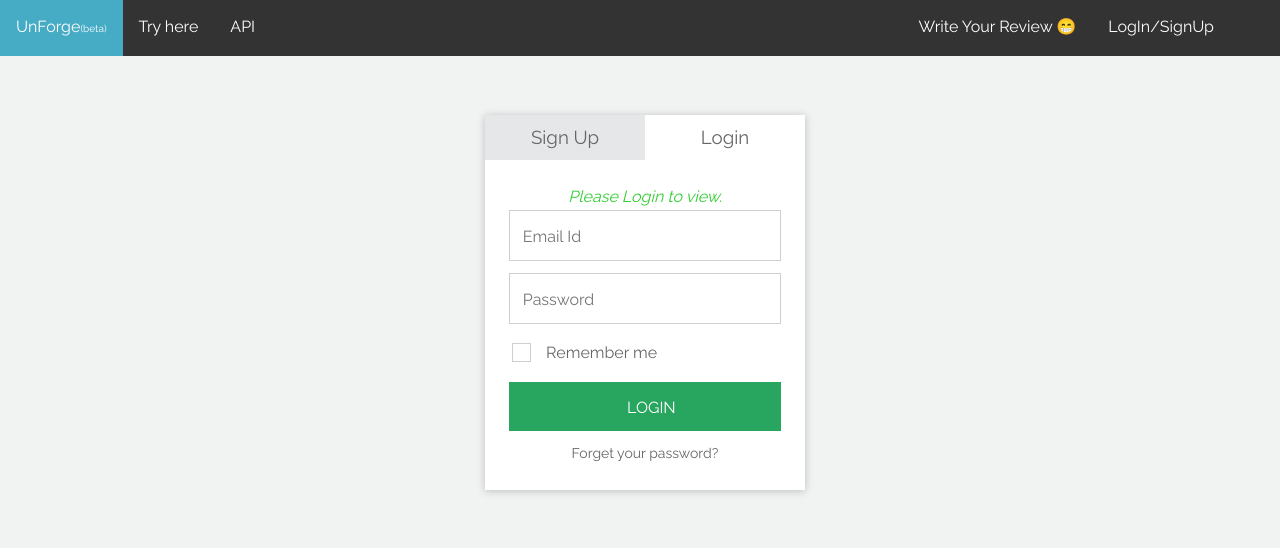
After one commit to ajeeth-b/UnForge-Flask, a Flask app: page /ses/ in a window 1280 px wide. The commit adds this page. Shown: the top 548 px of the page. Run offline with Flask 2, Linux system fonts and the light colour scheme; parts of the project's set-up code (start-up, migrations or seed data) failed here and were passed over; some libraries are stand-ins or nearby versions.

Commit message:
added authentication

```diff
--- a/unforge/__init__.py
+++ b/unforge/__init__.py
@@ -10,6 +10,13 @@ def create_app():
 		return render_template('index.html', prev_result = request.cookies.get('timestamp_id'))
 
 	with app.app_context():
+
+		try:
+			from . import db_init
+		except Exception as e:
+			print('Error in connecting DB:\n\n',e)
+			return None
+
 		from .plagiarism import plag
 		app.register_blueprint(plag)
 
@@ -19,4 +26,7 @@ def create_app():
 		from .review import review
 		app.register_blueprint(review)
 
+		from .authentication import auth
+		app.register_blueprint(auth)
+
 	return app
--- a/unforge/db_init.py
+++ b/unforge/db_init.py
@@ -15,4 +15,5 @@ dynamodb = boto3.resource(
 
 data_table = dynamodb.Table('UnForge')
 review_table = dynamodb.Table('UnForgeReview')
+user_table = dynamodb.Table('UnForgeUser')
 _save_space = app.config['SAVE_SPACE_IN_DYNAMO_DB']
--- /dev/null
+++ b/unforge/decorators.py
@@ -0,0 +1,12 @@
+from flask import render_template, session, flash
+from functools import wraps
+
+def login_required(f):
+	@wraps(f)
+	def wrap(*args, **kwargs):
+		print(session)
+		if 'logged_in'in session and session['logged_in'] :
+			return f(*args, **kwargs)
+		flash('Please Login to view.','login-required')
+		return render_template('authentication/signup_login.html', login="active")
+	return wrap
--- /dev/null
+++ b/unforge/templates/authentication/signup_login.html
@@ -0,0 +1,203 @@
+{% extends 'index.html' %}
+
+{% block content %}
+
+<style type="text/css">
+  @import url(https://fonts.googleapis.com/css?family=Raleway:400,100,200,300);
+* {
+  margin: 0;
+  padding: 0; }
+
+a {
+  color: #666;
+  text-decoration: none; }
+  a:hover {
+    color: #4FDA8C; }
+
+input {
+  font: 16px/26px "Raleway", sans-serif; }
+
+body {
+  color: #666;
+  background-color: #f1f2f2;
+  font: 16px/26px "Raleway", sans-serif; }
+
+.form-wrap {
+  background-color: #fff;
+  width: 320px;
+  margin: 3em auto;
+  box-shadow: 0px 1px 8px #BEBEBE;
+  -webkit-box-shadow: 0px 1px 8px #BEBEBE;
+  -moz-box-shadow: 0px 1px 8px #BEBEBE; }
+  .form-wrap .tabs {
+    overflow: hidden; }
+    .form-wrap .tabs h3 {
+      float: left;
+      width: 50%; }
+      .form-wrap .tabs h3 a {
+        padding: 0.5em 0;
+        text-align: center;
+        font-weight: 400;
+        background-color: #e6e7e8;
+        display: block;
+        color: #666; }
+        .form-wrap .tabs h3 a.active {
+          background-color: #fff; }
+  .form-wrap .tabs-content {
+    padding: 1.5em; }
+    .form-wrap .tabs-content div[id$="tab-content"] {
+      display: none; }
+    .form-wrap .tabs-content .active {
+      display: block !important; }
+  .form-wrap form .input {
+    box-sizing: border-box;
+    -moz-box-sizing: border-box;
+    color: inherit;
+    font-family: inherit;
+    padding: .8em 0 10px .8em;
+    border: 1px solid #CFCFCF;
+    outline: 0;
+    display: inline-block;
+    margin: 0 0 .8em 0;
+    padding-right: 2em;
+    width: 100%; }
+  .form-wrap form .button {
+    width: 100%;
+    padding: .8em 0 10px .8em;
+    background-color: #28A55F;
+    border: none;
+    color: #fff;
+    cursor: pointer;
+    text-transform: uppercase; }
+    .form-wrap form .button:hover {
+      background-color: #4FDA8C; }
+  .form-wrap form .checkbox {
+    visibility: hidden;
+    padding: 20px;
+    margin: .5em 0 1.5em; }
+    .form-wrap form .checkbox:checked + label:after {
+      -ms-filter: "progid:DXImageTransform.Microsoft.Alpha(Opacity=100)";
+      filter: alpha(opacity=100);
+      opacity: 1; }
+  .form-wrap form label[for] {
+    position: relative;
+    padding-left: 20px;
+    cursor: pointer; }
+    .form-wrap form label[for]:before {
+      content: '';
+      position: absolute;
+      border: 1px solid #CFCFCF;
+      width: 17px;
+      height: 17px;
+      top: 0px;
+      left: -14px; }
+    .form-wrap form label[for]:after {
+      -ms-filter: "progid:DXImageTransform.Microsoft.Alpha(Opacity=0)";
+      filter: alpha(opacity=0);
+      opacity: 0;
+      content: '';
+      position: absolute;
+      width: 9px;
+      height: 5px;
+      background-color: transparent;
+      top: 4px;
+      left: -10px;
+      border: 3px solid #28A55F;
+      border-top: none;
+      border-right: none;
+      -webkit-transform: rotate(-45deg);
+      -moz-transform: rotate(-45deg);
+      -o-transform: rotate(-45deg);
+      -ms-transform: rotate(-45deg);
+      transform: rotate(-45deg); }
+  .form-wrap .help-text {
+    margin-top: .6em; }
+    .form-wrap .help-text p {
+      text-align: center;
+      font-size: 14px; }
+
+
+</style>
+<div class="form-wrap">
+
+  {% if not signup and not login %}{% set signup = 'active' %}{% endif %}
+
+		<div class="tabs">
+			<h3 class="signup-tab"><a class="{{signup}}" href="#signup-tab-content">Sign Up</a></h3>
+			<h3 class="login-tab"><a class="{{login}}" href="#login-tab-content">Login</a></h3>
+		</div>
+
+		<div class="tabs-content">
+			<div id="signup-tab-content" class="{{signup}}">
+				<form class="signup-form" action="/signup" method="post">
+          {% with messages = get_flashed_messages(category_filter=["signup-error"]) %}
+            {% if messages %}
+                <p style="color: #ff1a1a; text-align: center;"><i>
+                {{messages[-1]}}
+                </i></p>
+            {% endif %}
+          {% endwith %}
+          {% with messages = get_flashed_messages(category_filter=["signup-required"]) %}
+            {% if messages %}
+                <p style="color: #32CD32; text-align: center;"><i>
+                {{messages[-1]}}
+                </i></p>
+            {% endif %}
+          {% endwith %}
+					<input name='email' type="email" class="input" id="user_email" autocomplete="off" placeholder="Email" required>
+					<input name='name' type="text" class="input" id="user_name" autocomplete="off" placeholder="Username" required>
+					<input name="password" type="password" class="input" id="user_pass" autocomplete="off" placeholder="Password" required>
+					<input type="submit" class="button" value="Sign Up">
+				</form><!--.login-form-->
+				<div class="help-text">
+					<p>By signing up, you agree to our</p>
+					<p><a href="#">Terms of service</a></p>
+				</div><!--.help-text-->
+			</div><!--.signup-tab-content-->
+
+			<div id="login-tab-content" class="{{login}}">
+				<form class="login-form" action="/login" method="post">
+					{% with messages = get_flashed_messages(category_filter=["login-error"]) %}
+            {% if messages %}
+                <p style="color: #ff1a1a; text-align: center;"><i>
+                {{messages[-1]}}
+                </i></p>
+            {% endif %}
+          {% endwith %}
+          {% with messages = get_flashed_messages(category_filter=["login-required"]) %}
+            {% if messages %}
+                <p style="color: #32CD32; text-align: center;"><i>
+                {{messages[-1]}}
+                </i></p>
+            {% endif %}
+          {% endwith %}
+					<input name='email' type="email" class="input" id="user_login" autocomplete="off" placeholder="Email Id" required>
+					<input name="password" type="password" class="input" id="user_pass" autocomplete="off" placeholder="Password" required>
+					<input name="remember_me" type="checkbox" class="checkbox" id="remember_me">
+					<label for="remember_me">Remember me</label>
+
+					<input type="submit" class="button" value="Login">
+				</form><!--.login-form-->
+				<div class="help-text">
+					<p><a href="#">Forget your password?</a></p>
+				</div><!--.help-text-->
+			</div><!--.login-tab-content-->
+		</div><!--.tabs-content-->
+	</div><!--.form-wrap-->
+<script src="https://cdnjs.cloudflare.com/ajax/libs/jquery/2.1.3/jquery.min.js"></script>
+<script type="text/javascript">
+	jQuery(document).ready(function($) {
+	tab = $('.tabs h3 a');
+
+	tab.on('click', function(event) {
+		event.preventDefault();
+		tab.removeClass('active');
+		$(this).addClass('active');
+
+		tab_content = $(this).attr('href');
+		$('div[id$="tab-content"]').removeClass('active');
+		$(tab_content).addClass('active');
+	});
+});
+</script>
+{% endblock %}
--- a/unforge/templates/index.html
+++ b/unforge/templates/index.html
@@ -6,13 +6,20 @@
 <body>
 	<div id="nav">
 		<ul>
-		  <li><a href="/">UnForge</a></li>
+		  <li><a href="/">UnForge<span style="font-size: 10px">(beta)</span></a></li>
 		  <li><a href="/find_plagiarism">Try here</a></li>
 		  <li><a href="/_unforge">API</a></li>
 		  {% if prev_result %}<li><a href="/result">Previous Result</a></li>{% endif%}
-		  <li style="float: right;padding-right: 50px;" ><a href="/review" >Write Your Review 😁</a></li>
+		  {% if 'logged_in' in session%}
+		  <li style="float: right;padding-right: 30px;" ><a href="/logout" >Logout</a></li>
+		  {% else %}
+		  <li style="float: right;padding-right: 50px;" ><a href="/login" >LogIn/SignUp</a></li>
+		  {% endif %}
+
+		  <li style="float: right" ><a href="/review" >Write Your Review 😁</a></li>
 		</ul>
 	</div>
+	<div style="padding: 1px; margin: 10px; margin-left: 20px;">
 		{% block content %}
 		<script>
 		     window.setTimeout(function(){
@@ -20,7 +27,7 @@
 		       }, 500000);
 	 	</script>
 		<div>
-		<h1 style="text-align: center;">UnForge - A source code plagiarism detector </h1>
+			<h1 style="text-align: center;">UnForge <span style="font-size: 15px">(beta)</span> - A source code plagiarism detector </h1>
 			<ol>
 				<li>
 					<p>UnForge supports the following langages:</p></li>
@@ -46,10 +53,28 @@
 					<p>API Support available. visit <a href="/_unforge"> API </a></p>
 				</li>
 			</ol>
-		<p><a href = '/find_plagiarism'>click here</a> to use it<p>
+			<p><a href = '/find_plagiarism'>click here</a> to use it</p>
 		</div>
 		{% endblock %}
+	</div>
 	<style>
+		@import url(https://fonts.googleapis.com/css?family=Raleway:400,100,200,300);
+
+		body {
+		  margin: 0;
+		  padding: 0;
+		}
+
+		a {
+		  color: #666;
+		  text-decoration: none; }
+		  a:hover {
+		    color: #4FDA8C; }
+
+		body {
+		  color: #666;
+		  background-color: #f1f2f2;
+		  font: 16px/26px "Raleway", sans-serif; }
 
 		#nav ul {
 		  list-style-type: none;
--- a/unforge/templates/api_description.html
+++ b/unforge/templates/plagiarism/api_description.html
@@ -6,7 +6,7 @@
 	<p><b> Posting data:</b></p>
 	<ul>
 		<li>
-			<p>Post the data as <i>" multipart/form-data "</i> to <i>" {{api_post_url}} "</i>.</p>
+			<p>Post the data as <i>"multipart/form-data"</i> &nbsp;to <i>"{{api_post_url}}"</i>.</p>
 		</li>
 		<li><p>The <i>" multipart/form-data "</i> should contain: </p></li>
 		<ol>
--- a/unforge/templates/review.html
+++ b/unforge/templates/review/review.html
@@ -8,9 +8,9 @@
 			<p>Your review please,</p>
 			<textarea form = 'review_form' id="review" name="review" rows="4" cols="50" placeholder="Please write your review or requirements and help UnForge to be better." required></textarea>
 
-			<br><br><p>Sincerly,</p>
+			<br><p>Sincerly,</p>
 			<input type="text" name="name" placeholder="Anonymus">
-			<br><br><p>Mail ID</p>
+			<br><p>Mail ID</p>
 			<input type="email" name="email" placeholder="optional">
 			<br><br><input type="submit" name="send" value="send 😻">
 		</form>
```
Also changed, not shown: unforge/authentication.py (added, +90 -0 lines), unforge/plagiarism.py (+9 -7 lines), unforge/plagiarism_api.py (+6 -3 lines), unforge/review.py (+4 -4 lines), unforge/templates/authentication/login.html (added, +10 -0 lines), unforge/templates/authentication/signup.html (added, +82 -0 lines), README.md, unforge/templates/plagiarism/file_upload.html (renamed from unforge/templates/file_upload.html), unforge/templates/plagiarism/result.html (renamed from unforge/templates/result.html), unforge/templates/review/review_thank.html (renamed from unforge/templates/review_thank.html). Lines whose indentation alone changed are shown as unchanged.
